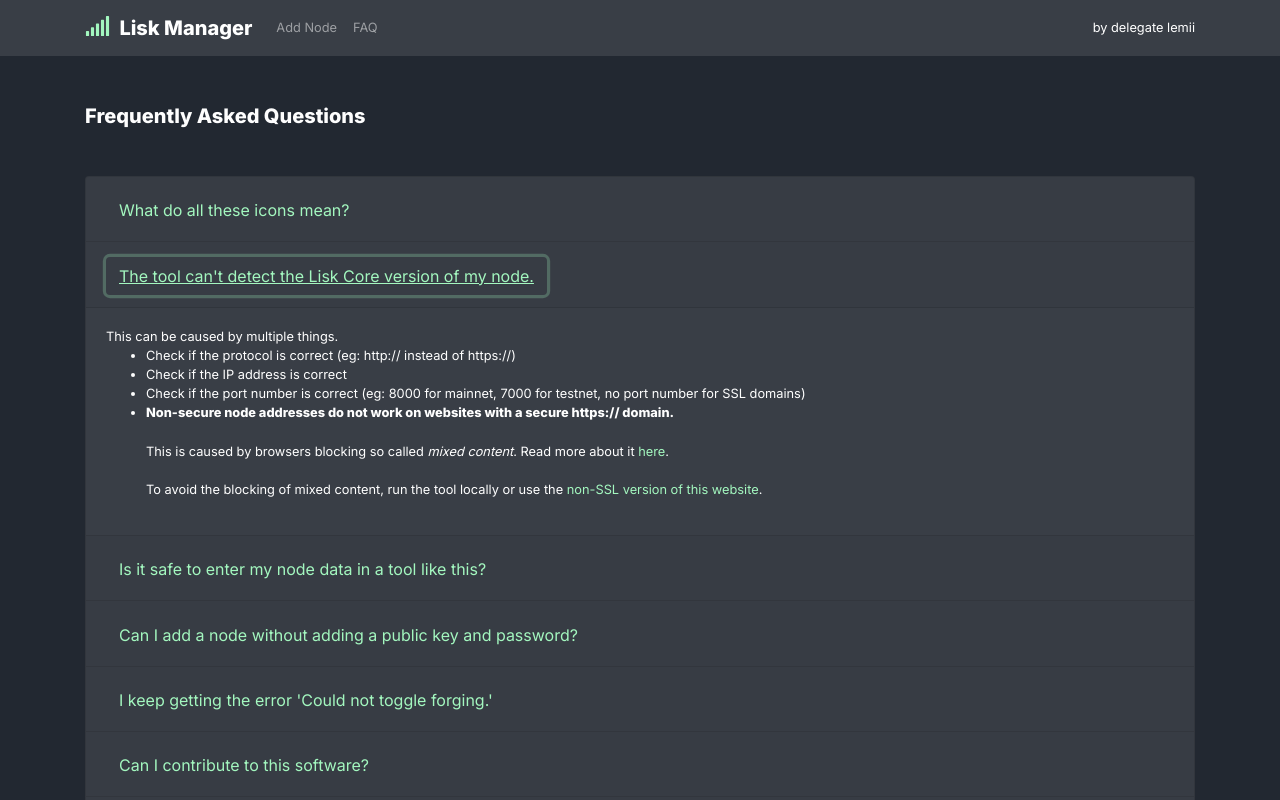
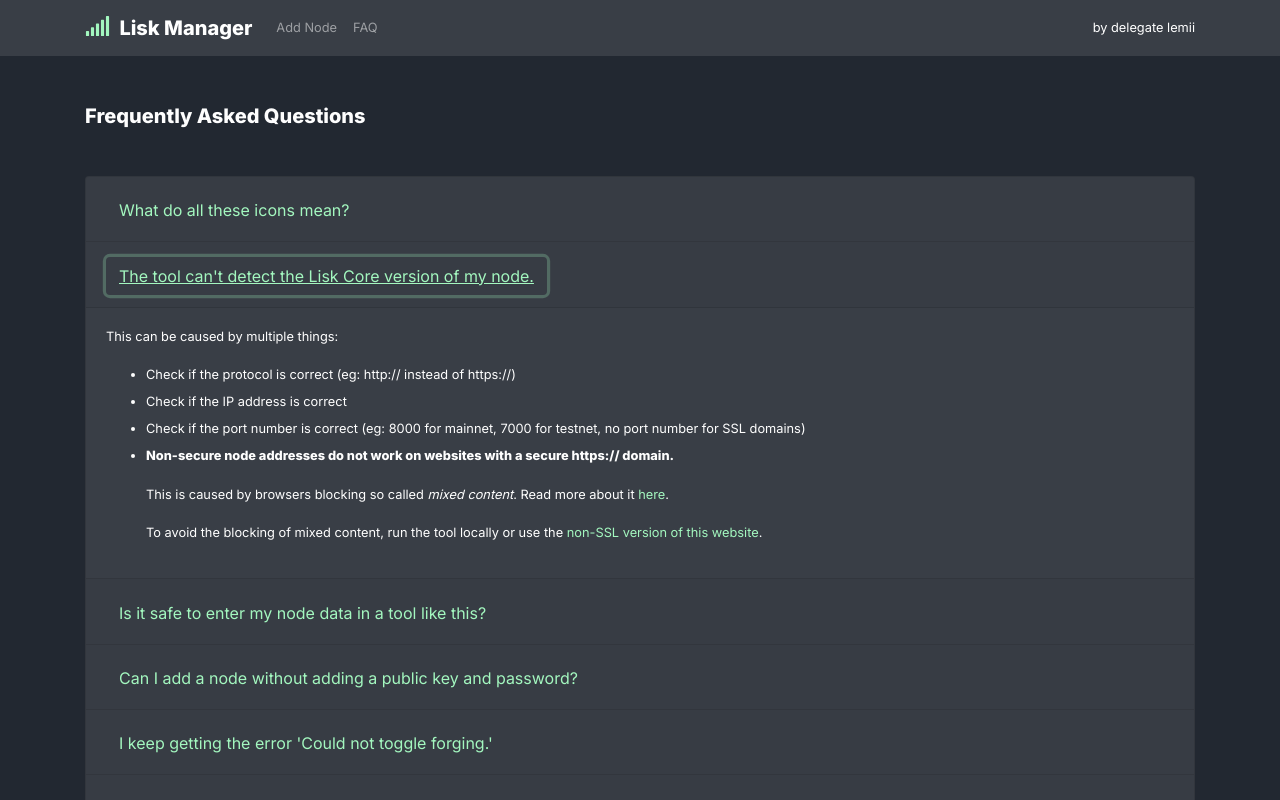
Before and after one commit to Lemii/lisk-manager, a React (Create React App) app: page /faq in a window 1280 px wide. Both pictures are taken after a click on the button "The tool can't detect the Lisk Core version of my node.". Shown: the top 800 px of the page. Built offline with nearby package versions, Linux system fonts and the light colour scheme.

Commit message:
docs: improve formatting

```diff
--- a/src/pages/Faq/index.tsx
+++ b/src/pages/Faq/index.tsx
@@ -33,18 +33,22 @@
     question: `The tool can't detect the Lisk Core version of my node.`,
     answer: (
       <div>
-        This can be caused by multiple things.
+        This can be caused by multiple things:
+        <br />
+        <br />
         <ul>
-          <li>Check if the protocol is correct (eg: http:// instead of https://)</li>
-          <li>Check if the IP address is correct</li>
-          <li>
+          <li className="mb-2">
+            Check if the protocol is correct (eg: http:// instead of https://)
+          </li>
+          <li className="mb-2">Check if the IP address is correct</li>
+          <li className="mb-2">
             Check if the port number is correct (eg: 8000 for mainnet, 7000 for testnet, no port
             number for SSL domains)
           </li>
           <li>
             <strong>
               Non-secure node addresses do not work on websites with a secure https:// domain.
-            </strong>{' '}
+            </strong>
             <br />
             <br />
             This is caused by browsers blocking so called <i>mixed content</i>. Read more about it{' '}
```
